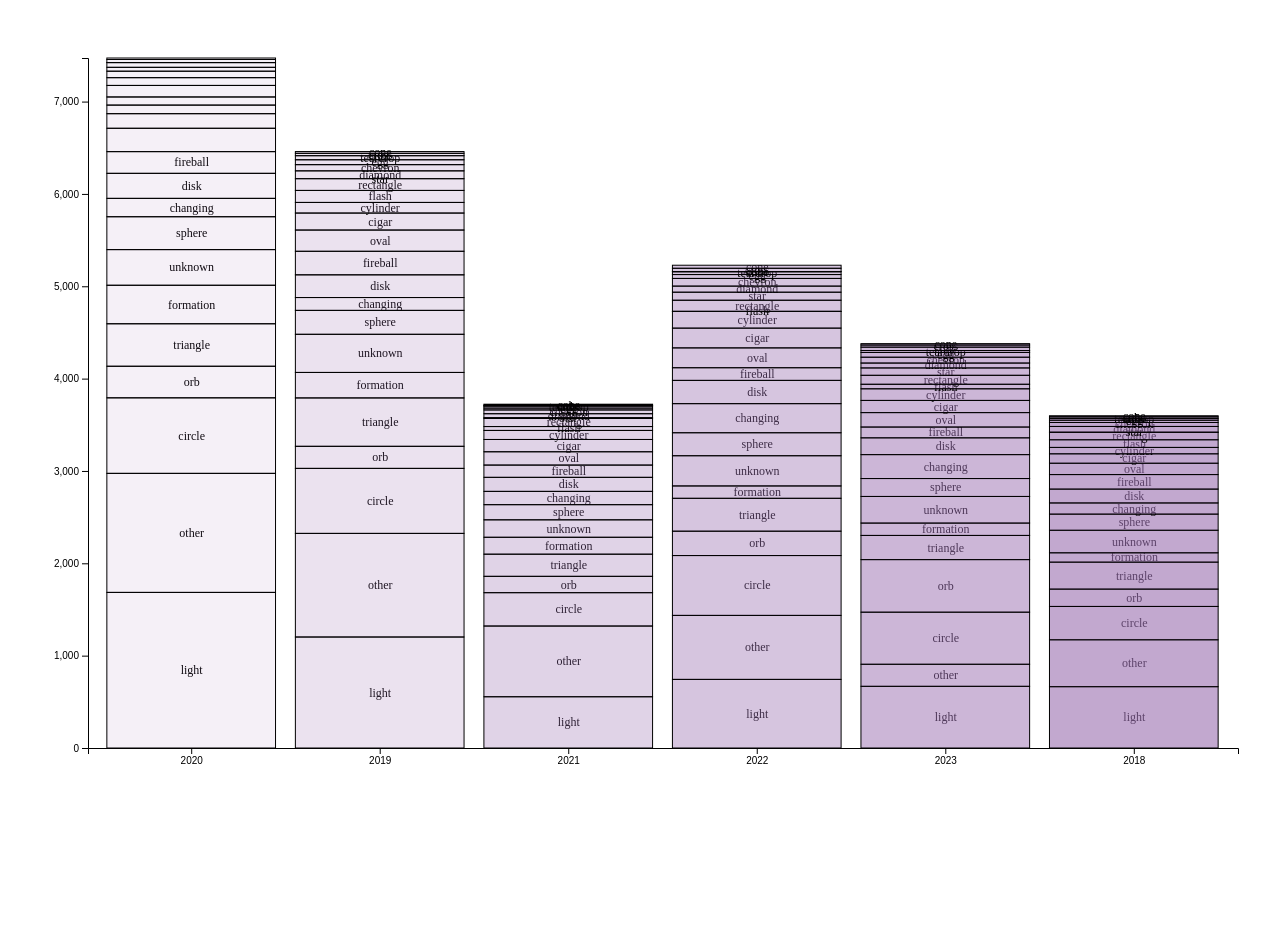
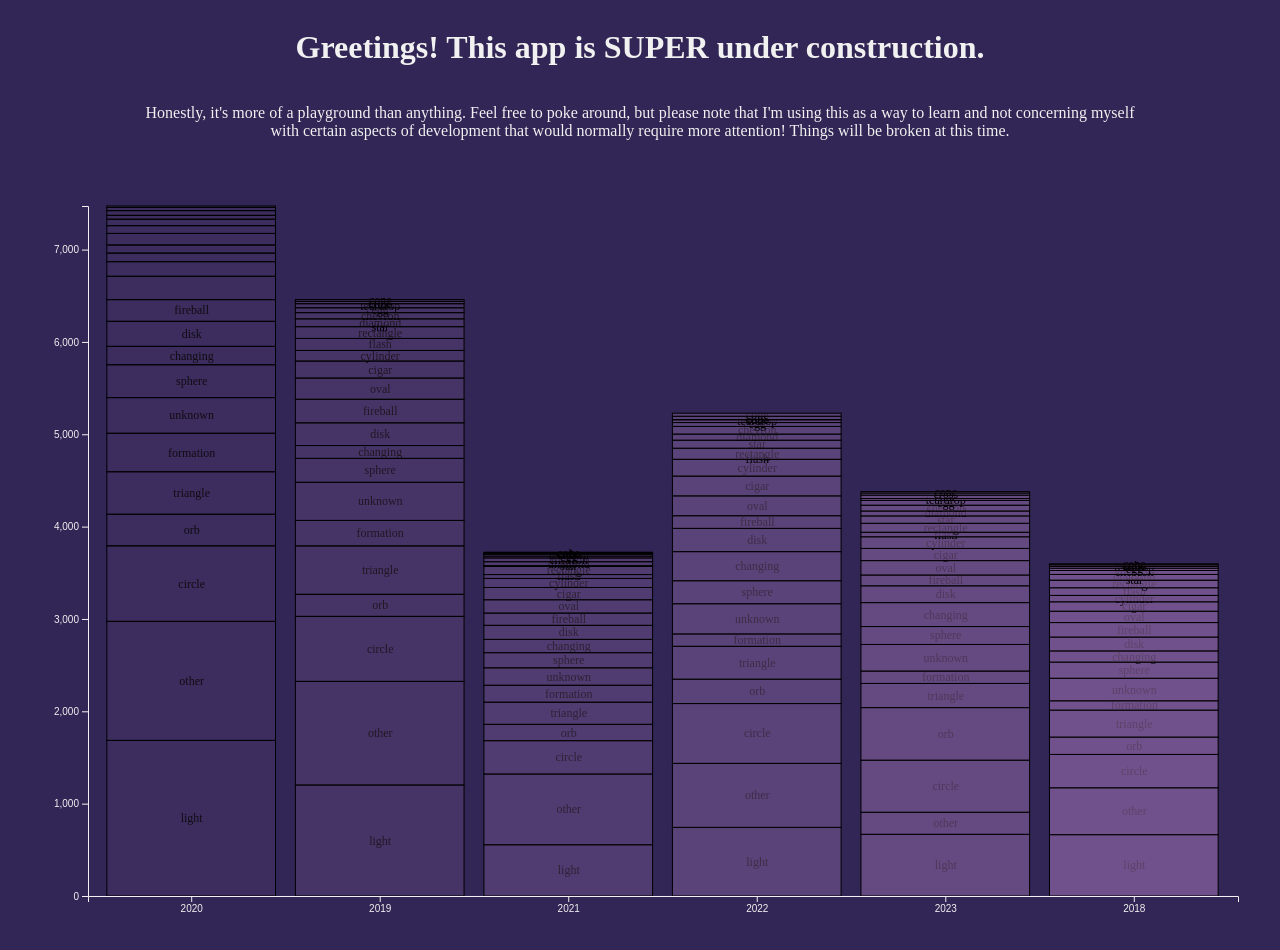
Before and after one commit to CassandraGoose/ufo-report-visualizations, a React (Vite) app: page / in a window 1280 px wide. Shown: the top 950 px of the page. Before the commit the page ends 816 px from the top, so only its background shows below. Built offline with nearby package versions, Linux system fonts and the light colour scheme.

Commit message:
componentize histogram

```diff
--- a/src/App.css
+++ b/src/App.css
@@ -36,6 +36,19 @@
   }
 }
 
+.introduction {
+  display: flex;
+  flex-direction: column;
+  justify-content: center;
+  align-items: center;
+  padding-left: 10%;
+  padding-right: 10%;
+
+  p {
+    text-align: center;
+  }
+}
+
 .svgChartContainer {
   max-width: 100%;
   height: auto;
--- a/src/App.tsx
+++ b/src/App.tsx
@@ -1,32 +1,13 @@
-import { useState, useRef, useEffect, useMemo } from "react";
-import * as d3 from "d3";
-
+import { useState, useEffect } from "react";
 import "./App.css";
 import ufo from "./assets/ufo.png";
-
-export interface Sighting {
-  year: string;
-  city: string;
-  state: string;
-  country: string;
-  shape: string;
-  summary: null | string;
-  reportedDate: string;
-  explanation: null | string;
-  count: number;
-}
-
-const MARGIN = { top: 50, right: 50, bottom: 60, left: 80 };
+import { Sighting } from './interfaces';
+import ShapesByYearStackedHistogram from './ShapesByYearStackedHistogram.tsx';
 
 function App() {
-  const { innerWidth: width, innerHeight: height } = window;
-  const [loading, setLoading] = useState(false);
+  const [loading, setLoading] = useState(true);
   const [ufoData, setUfoData] = useState<Sighting[]>([]);
-  const axesRef = useRef(null);
-  const chartRef = useRef(null);
-  const boundsWidth = width - MARGIN.right - MARGIN.left;
-  const boundsHeight = height - MARGIN.top - MARGIN.bottom;
-  const [zoomTransform, setZoomTransform] = useState(d3.zoomIdentity);
+
   useEffect(() => {
     const getData = async () => {
       const response = await fetch("./byYearsOfShapes.json");
@@ -35,142 +16,17 @@ function App() {
     };
 
     getData();
+    setTimeout(() => setLoading(false), 3000);
   }, []);
-
-  const keys = d3.union(ufoData.map((d) => d.shape));
-
-  const index = d3.index(
-    ufoData,
-    (d) => d.year,
-    (d) => d.shape
-  ) as unknown as Iterable<{ [key: string]: number }>;
-
-  const series = d3
-    .stack()
-    .keys(keys)
-    .value((data, key) => {
-      const group = data[1] as unknown as Map<string, Sighting>;
-      return group.get(key)?.count || 0;
-    })(index);
-
-  const maxValue = d3.max(series, (d) => d3.max(d, (d) => d[1]));
-
-  const yScale = useMemo(() => {
-    return d3
-      .scaleLinear()
-      .domain([0, maxValue || 0])
-      .range([boundsHeight, 0]);
-  }, [boundsHeight, maxValue]);
-
-  const xScale = useMemo(() => {
-    return d3
-      .scaleBand()
-      .domain(ufoData.map((d) => d.year))
-      .range([0, boundsWidth])
-      .padding(0.1);
-  }, [boundsWidth, ufoData]);
-  const xAxisGenerator = d3.axisBottom(xScale);
-
-  useEffect(() => {
-    const svgElement = d3.select(axesRef.current);
-    svgElement.selectAll("*").remove();
-    svgElement
-      .append("g")
-      .attr("transform", "translate(0," + boundsHeight + ")")
-      .call(xAxisGenerator);
-
-    const yAxisGenerator = d3.axisLeft(yScale);
-    svgElement.append("g").call(yAxisGenerator);
-  }, [yScale, boundsHeight, xAxisGenerator]);
-
-  useEffect(() => {
-    const svg = d3.select(chartRef.current);
-    const extent = [
-      [MARGIN.left, MARGIN.top],
-      [width - MARGIN.right, height - MARGIN.top],
-    ];
-
-    function zoomed(event: any) {
-      console.log('hi')
-      const transform = event.transform;
-        setZoomTransform(transform);
-      xScale.range([MARGIN.left, width - MARGIN.right].map(d => event.transform.applyX(d)));
-      svg.selectAll("rect").data(ufoData).attr("x", (d: any) => xScale(d.shape)).attr("width", xScale.bandwidth());
-      svg.selectAll(".x-axis").call(xAxisGenerator);
-    }
-
-    const zoom = d3
-      .zoom()
-      .scaleExtent([1, 8])
-      .translateExtent(extent)
-      .extent(extent)
-      .on("zoom", zoomed);
-
-    svg.call(zoom);
-  }, [height, width, xScale, xAxisGenerator]);
-
-  const allPath = series.map((serie, i) => {
-    const sighting = ufoData.find((d) => d.shape === serie.key);
-    return (
-      <g key={i}>
-        {serie.map((group, j) => {
-          return (
-            <g key={j} >
-              <g key={sighting!.year + sighting!.shape}>
-                <text
-                  y={
-                    yScale(group[1]) + (yScale(group[0]) - yScale(group[1])) / 2
-                  }
-                  x={xScale(group.data[0].toString())! + xScale.bandwidth() / 2}
-                  textAnchor="middle"
-                  alignmentBaseline="central"
-                  fontSize={12}
-                  opacity={yScale(group[1]) > 90 ? 1 : 0}
-                >
-                  {serie.key}
-                </text>
-              </g>
-              <g >
-                <rect
-                  stroke="black"
-                  fill="#9a6fb0"
-                  fillOpacity={j / 10 + 0.1}
-                  x={xScale(group.data[0].toString())}
-                  width={xScale.bandwidth() - 1}
-                  y={yScale(group[1])}
-                  height={yScale(group[0]) - yScale(group[1])}
-                />
-              </g>
-            </g>
-          );
-        })}
-      </g>
-    );
-  });
 
   return (
     <>
+    {!loading && <div className="introduction"><h1>Greetings! This app is SUPER under construction.</h1><p>Honestly, it's more of a playground than anything. Feel free to poke around, but please note that I'm using this as a way to learn and not concerning myself with certain aspects of development that would normally require more attention! Things will be broken at this time.</p></div>}
       <div className="ufo-container">
         {loading && (
           <img className="ufo" src={ufo} alt="line art icon of ufo" />
         )}
-        {!loading && (
-          <svg width={width} height={height} ref={chartRef} transform={zoomTransform.toString()} >
-            <g
-              width={boundsWidth}
-              height={boundsHeight}
-              transform={`translate(${[MARGIN.left, MARGIN.top].join(",")})`}
-            >
-              {allPath}
-            </g>
-            <g
-              width={boundsWidth}
-              height={boundsHeight}
-              ref={axesRef}
-              transform={`translate(${[MARGIN.left, MARGIN.top].join(",")})`}
-            />
-          </svg>
-        )}
+        {!loading && <ShapesByYearStackedHistogram ufoData={ufoData} />}
       </div>
     </>
   );
--- /dev/null
+++ b/src/ShapesByYearStackedHistogram.tsx
@@ -0,0 +1,159 @@
+import { useState, useRef, useEffect, useMemo } from "react";
+import * as d3 from "d3";
+import { Sighting } from "./interfaces";
+
+const MARGIN = { top: 50, right: 50, bottom: 60, left: 80 };
+
+export default function ShapesByYearStackedHistogram({
+  ufoData,
+}: {
+  ufoData: Sighting[];
+}) {
+  const { innerWidth: width, innerHeight: height } = window;
+  const axesRef = useRef(null);
+  const chartRef = useRef(null);
+  const boundsWidth = width - MARGIN.right - MARGIN.left;
+  const boundsHeight = height - MARGIN.top - MARGIN.bottom;
+  const [zoomTransform, setZoomTransform] = useState(d3.zoomIdentity);
+
+  const keys = d3.union(ufoData.map((d) => d.shape));
+
+  const index = d3.index(
+    ufoData,
+    (d) => d.year,
+    (d) => d.shape
+  ) as unknown as Iterable<{ [key: string]: number }>;
+
+  const series = d3
+    .stack()
+    .keys(keys)
+    .value((data, key) => {
+      const group = data[1] as unknown as Map<string, Sighting>;
+      return group.get(key)?.count || 0;
+    })(index);
+
+  const maxValue = d3.max(series, (d) => d3.max(d, (d) => d[1]));
+
+  const yScale = useMemo(() => {
+    return d3
+      .scaleLinear()
+      .domain([0, maxValue || 0])
+      .range([boundsHeight, 0]);
+  }, [boundsHeight, maxValue]);
+
+  const xScale = useMemo(() => {
+    return d3
+      .scaleBand()
+      .domain(ufoData.map((d) => d.year))
+      .range([0, boundsWidth])
+      .padding(0.1);
+  }, [boundsWidth, ufoData]);
+  const xAxisGenerator = d3.axisBottom(xScale);
+
+  useEffect(() => {
+    const svgElement = d3.select(axesRef.current);
+    svgElement.selectAll("*").remove();
+    svgElement
+      .append("g")
+      .attr("transform", "translate(0," + boundsHeight + ")")
+      .call(xAxisGenerator);
+
+    const yAxisGenerator = d3.axisLeft(yScale);
+    svgElement.append("g").call(yAxisGenerator);
+  }, [yScale, boundsHeight, xAxisGenerator]);
+
+  useEffect(() => {
+    const svg = d3.select(chartRef.current);
+    const extent = [
+      [MARGIN.left, MARGIN.top],
+      [width - MARGIN.right, height - MARGIN.top],
+    ];
+
+    function zoomed(event: any) {
+      const transform = event.transform;
+      setZoomTransform(transform);
+      xScale.range(
+        [MARGIN.left, width - MARGIN.right].map((d) =>
+          event.transform.applyX(d)
+        )
+      );
+      svg
+        .selectAll("rect")
+        .data(ufoData)
+        .attr("x", (d: any) => xScale(d.shape))
+        .attr("width", xScale.bandwidth());
+      svg.selectAll(".x-axis").call(xAxisGenerator);
+    }
+
+    const zoom = d3
+      .zoom()
+      .scaleExtent([1, 8])
+      .translateExtent(extent)
+      .extent(extent)
+      .on("zoom", zoomed);
+
+    svg.call(zoom);
+  }, [height, width, xScale, xAxisGenerator]);
+
+  const allPath = series.map((serie, i) => {
+    const sighting = ufoData.find((d) => d.shape === serie.key);
+    return (
+      <g key={i}>
+        {serie.map((group, j) => {
+          return (
+            <g key={j}>
+              <g key={sighting!.year + sighting!.shape}>
+                <text
+                  y={
+                    yScale(group[1]) + (yScale(group[0]) - yScale(group[1])) / 2
+                  }
+                  x={xScale(group.data[0].toString())! + xScale.bandwidth() / 2}
+                  textAnchor="middle"
+                  alignmentBaseline="central"
+                  fontSize={12}
+                  opacity={yScale(group[1]) > 90 ? 1 : 0}
+                >
+                  {serie.key}
+                </text>
+              </g>
+              <g>
+                <rect
+                  stroke="black"
+                  fill="#9a6fb0"
+                  fillOpacity={j / 10 + 0.1}
+                  x={xScale(group.data[0].toString())}
+                  width={xScale.bandwidth() - 1}
+                  y={yScale(group[1])}
+                  height={yScale(group[0]) - yScale(group[1])}
+                />
+              </g>
+            </g>
+          );
+        })}
+      </g>
+    );
+  });
+
+  return (
+    <svg
+      width={width}
+      height={height}
+      ref={chartRef}
+      transform={zoomTransform.toString()}
+    >
+      <g
+        width={boundsWidth}
+        height={boundsHeight}
+        transform={`translate(${[MARGIN.left, MARGIN.top].join(",")})`}
+      >
+        {allPath}
+      </g>
+      <g
+        width={boundsWidth}
+        height={boundsHeight}
+        ref={axesRef}
+        transform={`translate(${[MARGIN.left, MARGIN.top].join(",")})`}
+      />
+    </svg>
+  );
+}
--- a/src/index.css
+++ b/src/index.css
@@ -1,3 +1,4 @@
 html {
-  /* background: #312655 */
+  background: #312655;
+  color: rgb(241, 241, 241);
 }
--- /dev/null
+++ b/src/interfaces.ts
@@ -0,0 +1,11 @@
+export interface Sighting {
+  year: string;
+  city: string;
+  state: string;
+  country: string;
+  shape: string;
+  summary: null | string;
+  reportedDate: string;
+  explanation: null | string;
+  count: number;
+}
--- a/src/main.tsx
+++ b/src/main.tsx
@@ -1,10 +1,7 @@
-import React from 'react'
 import ReactDOM from 'react-dom/client'
 import App from './App.tsx'
 import './index.css'
 
 ReactDOM.createRoot(document.getElementById('root')!).render(
-  // <React.StrictMode>
-    <App />
-  // </React.StrictMode>,
+  <App />
 )
```
